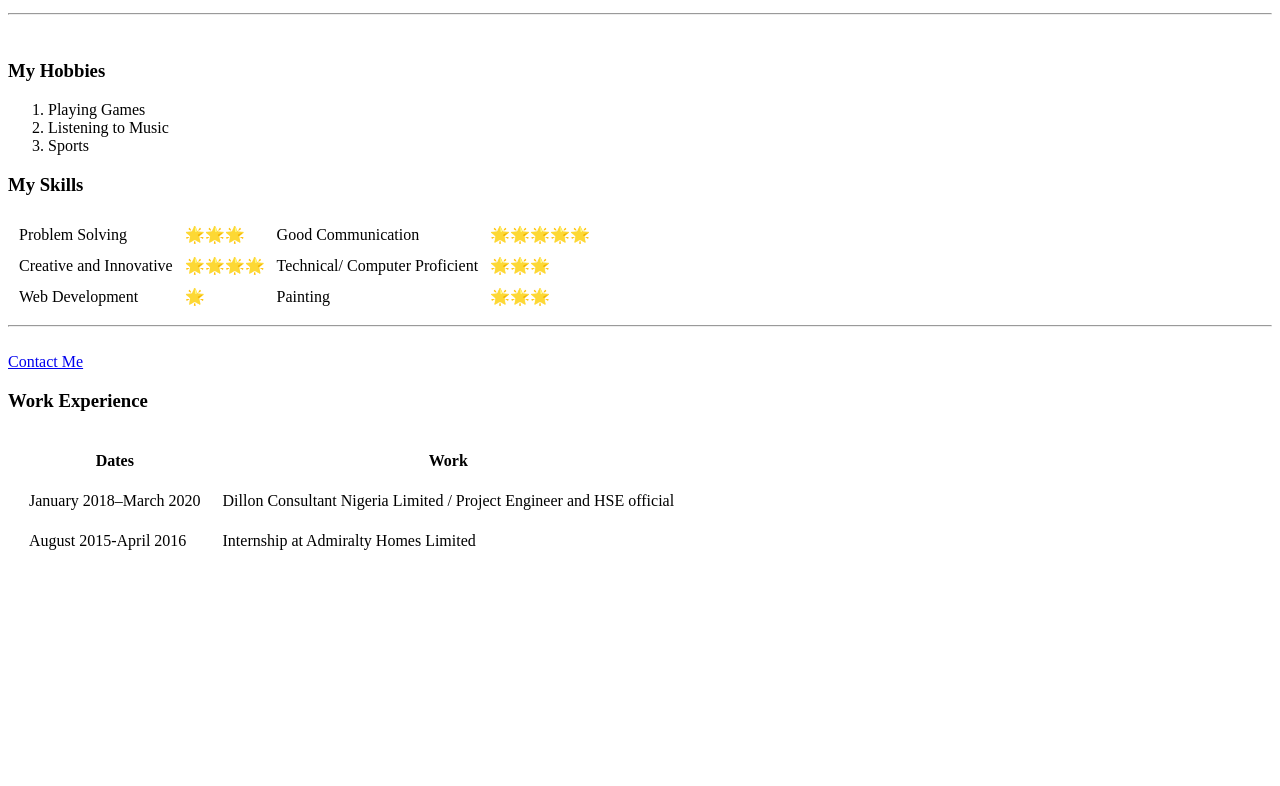
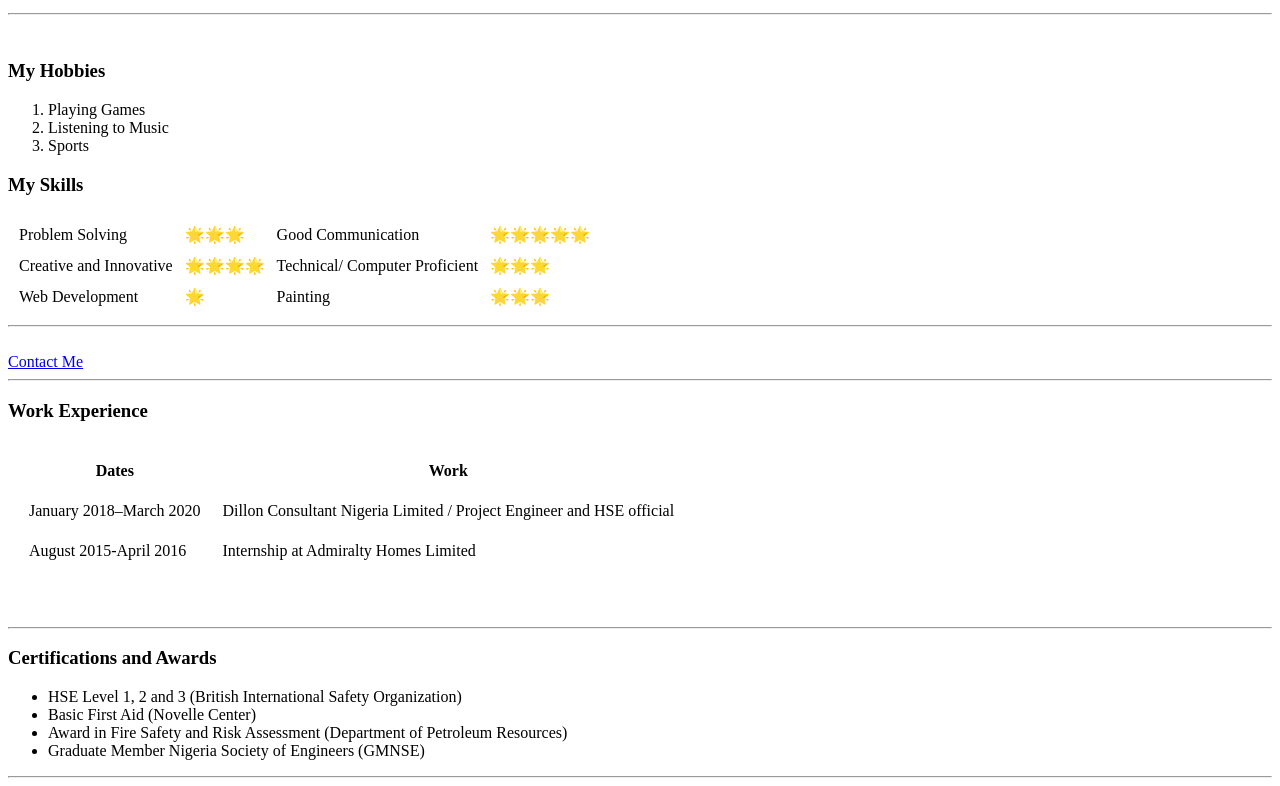
Before and after one commit to jibbs27/cv, a plain HTML site: page index.html in a window 1280 px wide. Shown: the part 615-1401 px from the top of the page. Before the commit the page ends 1214 px from the top, so only its background shows below. Drawn offline with Linux system fonts and the light colour scheme.

Commit message:
add my cv website...

```diff
--- a/index.html
+++ b/index.html
@@ -11,6 +11,7 @@
       <tr>
       <td>  <img src="Ajibola.png" alt="Ajibola Profile PIcture"></td>
       <td>   <h1>Ajibola Taiwo</h1>
+        <h3>Civil Engineer/Web Developer</h3>
          <p><em>founder and controller of <strong><a href="https://twitter.com/jibbs______">The ART</a></strong> </em></p>
          <p>A young, vibrant and self motivated Civil Engineer and software programmer with the ability to work both individually and as a team to achieve positive results, with the ability to create an healthy environment, also consistent and committed to providing high quality service to every project and department. </p></td>
       </tr>
@@ -55,6 +56,7 @@
    <hr>
      <br>
    <a href="contact-me.html">Contact Me</a>
+   <hr>
     <h3>Work Experience</h3>
     <table cellspacing = "20">
       <thead>
@@ -79,7 +81,19 @@
 
       </tfoot>
 
-    </table>
+    </table> <br>
+    <hr>
+    <h3>Certifications and Awards</h3>
+    <p>
+      <ul>
+        <li>HSE Level 1, 2 and 3 (British International Safety Organization)</li>
+        <li>	Basic First Aid (Novelle Center)</li>
+        <li>	Award in Fire Safety and Risk Assessment (Department of Petroleum Resources)</li>
+        <li>Graduate Member Nigeria Society of Engineers (GMNSE)</li>
+      </ul>
+
+</p>
+<hr>
   </body>
 
 </html>
```
Also changed, not shown: contact-me.html (+2 -0 lines).
